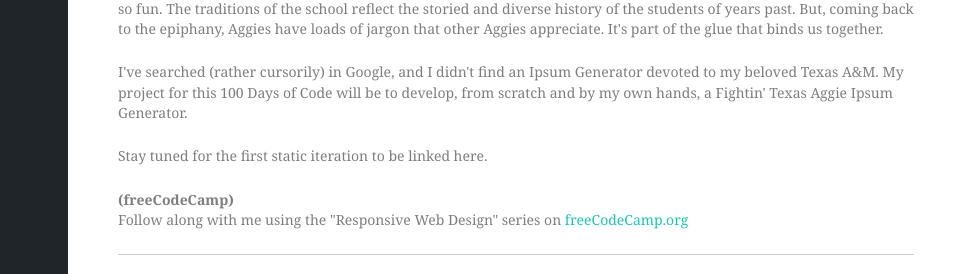
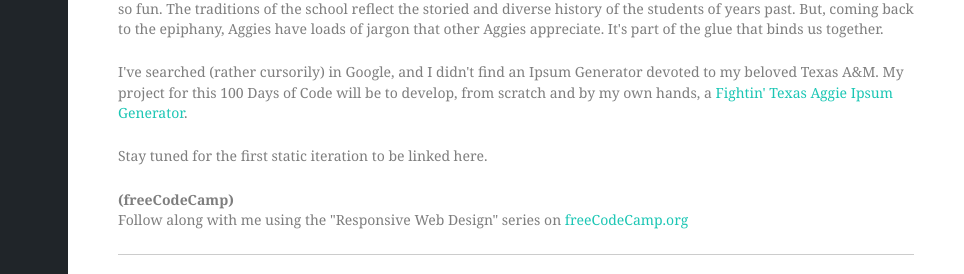
Before and after one commit to blanghoff/brianlanghoff-net, a Gatsby site: page /day-3-html/ in a window 1280 px wide. Shown: the part 427-701 px from the top of the page, 316-1280 px from the left. Built offline with nearby package versions, Linux system fonts and the light colour scheme; Gatsby itself is replaced by a stand-in of ours; some packages are replaced by stand-ins of ours.

Commit message:
update announcement on day 3 post

```diff
--- a/src/blog-posts/day-3-html.md
+++ b/src/blog-posts/day-3-html.md
@@ -14,7 +14,7 @@ So I set off to just type `<html>` and set the page's basic elements up, and see
 
 I don't wear it on my sleeve, but I am a proud member of the Fightin' Texas Aggie Class of 2010! At [Texas A&M University](https://tamu.edu), there are loads of [traditions](https://www.tamu.edu/traditions/), and most of all jargon. Aggie jargon is part of what makes going to Texas A&M so fun. The traditions of the school reflect the storied and diverse history of the students of years past.  But, coming back to the epiphany, Aggies have loads of jargon that other Aggies appreciate. It's part of the glue that binds us together.
 
-I've searched (rather cursorily) in Google, and I didn't find an Ipsum Generator devoted to my beloved Texas A&M. My project for this 100 Days of Code will be to develop, from scratch and by my own hands, a Fightin' Texas Aggie Ipsum Generator.
+I've searched (rather cursorily) in Google, and I didn't find an Ipsum Generator devoted to my beloved Texas A&M. My project for this 100 Days of Code will be to develop, from scratch and by my own hands, a [Fightin' Texas Aggie Ipsum Generator](https://aggieipsum.io).
 
 Stay tuned for the first static iteration to be linked here.
 
```
